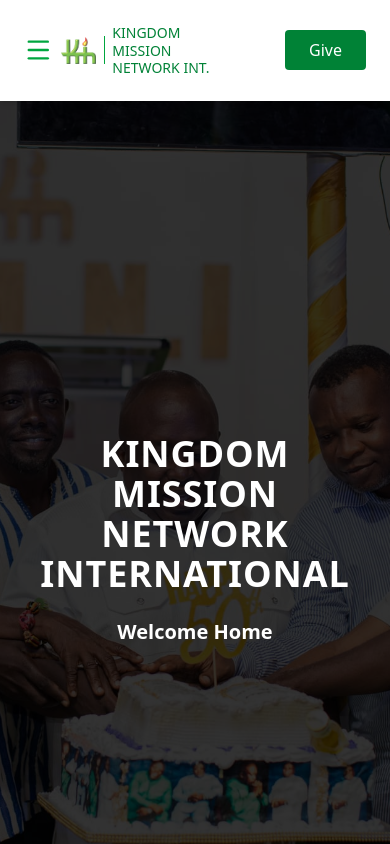
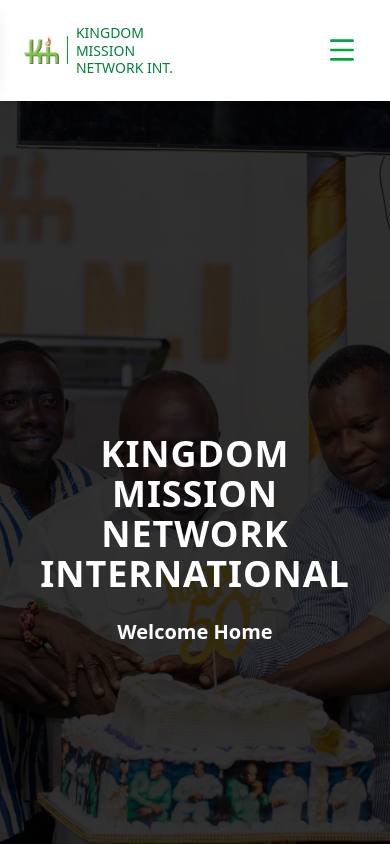
Before and after one commit to tkay0/kmni-website, a Next.js app: page / in a window 390 px wide. Shown: the top 844 px of the page. Built offline with nearby package versions, Linux system fonts and the light colour scheme.

Commit message:
fix layout for mobile screens

```diff
--- a/src/app/layout.jsx
+++ b/src/app/layout.jsx
@@ -1,30 +1,42 @@
 'use client';
 
+import { useState } from 'react';
 import "./globals.css";
 import Logo from "@/components/kmni-logo";
-import { Facebook, Instagram, Youtube, Menu } from "lucide-react";
+import { Facebook, Instagram, Youtube, Menu, X } from "lucide-react";
 import Link from "next/link";
 import { usePathname } from "next/navigation";
 
 export default function RootLayout({ children }) {
+  const [mobileMenuOpen, setMobileMenuOpen] = useState(false);
+
   const pathname = usePathname();
 
   const links = [
     { href: "/", label: "Home" },
     { href: "/worship", label: "Worship With Us" },
+    { href: "/messages", label: "Messages" },
+    { href: "/departments", label: "Departments" },
     { href: "/contact", label: "Contact" },
   ];
+
+  const toggleMobileMenu = () => {
+    setMobileMenuOpen(!mobileMenuOpen);
+  };
+
+  const closeMobileMenu = () => {
+    setMobileMenuOpen(false);
+  };
 
   return (
     <html lang="en">
       <body className="pt-22">
         <div className="navbar fixed top-0 left-0 right-0 z-50 p-6 shadow-md bg-white">
-          <Menu className="md:hidden h-8 w-8 text-green-600 cursor-pointer mr-2" />
           <div className="navbar-start">
             <Logo />
           </div>
 
-          <div className="navbar-center gap-5 hidden md:flex text-green-600 font-semibold">
+          <div className="navbar-center gap-5 hidden lg:flex text-green-600 font-semibold">
             {links.map((link) => (
               <Link
                 key={link.href}
@@ -40,9 +52,67 @@
           </div>
 
           <div className="navbar-end">
-            <Link href="/giving">
-              <button className="rounded bg-green-700 px-6 py-2 text-white cursor-pointer hover:bg-green-400 active:bg-green-600 transition-all duration-200 ease-in-out active:scale-95">Give</button>
+            <Link href="/giving" className="hidden lg:flex">
+              <button className="rounded bg-green-700 px-6 py-2 text-white cursor-pointer hover:bg-green-400 active:bg-green-600 transition-all duration-200 ease-in-out active:scale-95">
+                Give
+              </button>
             </Link>
+            <button
+              onClick={toggleMobileMenu}
+              className="lg:hidden h-8 w-8 text-green-600 cursor-pointer mr-2 focus:outline-none"
+              aria-label="Toggle menu"
+            >
+              {mobileMenuOpen ? <X className="h-8 w-8" /> : <Menu className="h-8 w-8" />}
+            </button>
+
+          </div>
+        </div>
+
+        {/* Mobile Menu Full Screen */}
+        <div
+          className={`fixed inset-0 bg-white transform transition-transform duration-300 ease-in-out z-50 lg:hidden ${mobileMenuOpen ? 'translate-x-0' : '-translate-x-full'
+            }`}
+        >
+          <div className="flex flex-col h-full">
+            {/* Menu Header */}
+            <div className="flex justify-between items-center p-6 border-0 shadow-lg">
+              <Logo />
+              <button
+                onClick={closeMobileMenu}
+                className="text-green-600 hover:text-green-400 focus:outline-none"
+                aria-label="Close menu"
+              >
+                <X className="h-8 w-8" />
+              </button>
+            </div>
+
+            {/* Menu Links */}
+            <div className="flex-1 overflow-y-auto">
+              <div className="flex flex-col p-4 space-y-2">
+                {links.map((link) => (
+                  <Link
+                    key={link.href}
+                    href={link.href}
+                    onClick={closeMobileMenu}
+                    className={`text-lg font-semibold px-4 py-3 rounded-lg transition-all duration-200 ${pathname === link.href
+                        ? 'text-green-600 bg-green-50 '
+                        : 'text-gray-700 hover:text-green-600 hover:bg-green-50'
+                      }`}
+                  >
+                    {link.label}
+                  </Link>
+                ))}
+              </div>
+            </div>
+
+            {/* Mobile Menu Footer with Give Button */}
+            <div className="p-4">
+              <Link href="/giving" onClick={closeMobileMenu}>
+                <button className="w-full rounded bg-green-700 px-6 py-3 text-white cursor-pointer hover:bg-green-400 active:bg-green-600 transition-all duration-200 ease-in-out active:scale-95">
+                  Give
+                </button>
+              </Link>
+            </div>
           </div>
         </div>
 
@@ -68,8 +138,6 @@
               <Link href="https://youtube.com/@psgideon?si=zDaj2sHAZhgxroNi">
                 <Youtube />
               </Link>
-              <Link href="https://web.facebook.com/kingdommissionnetworkint">
-              </Link>
             </div>
           </nav>
         </footer>
```
